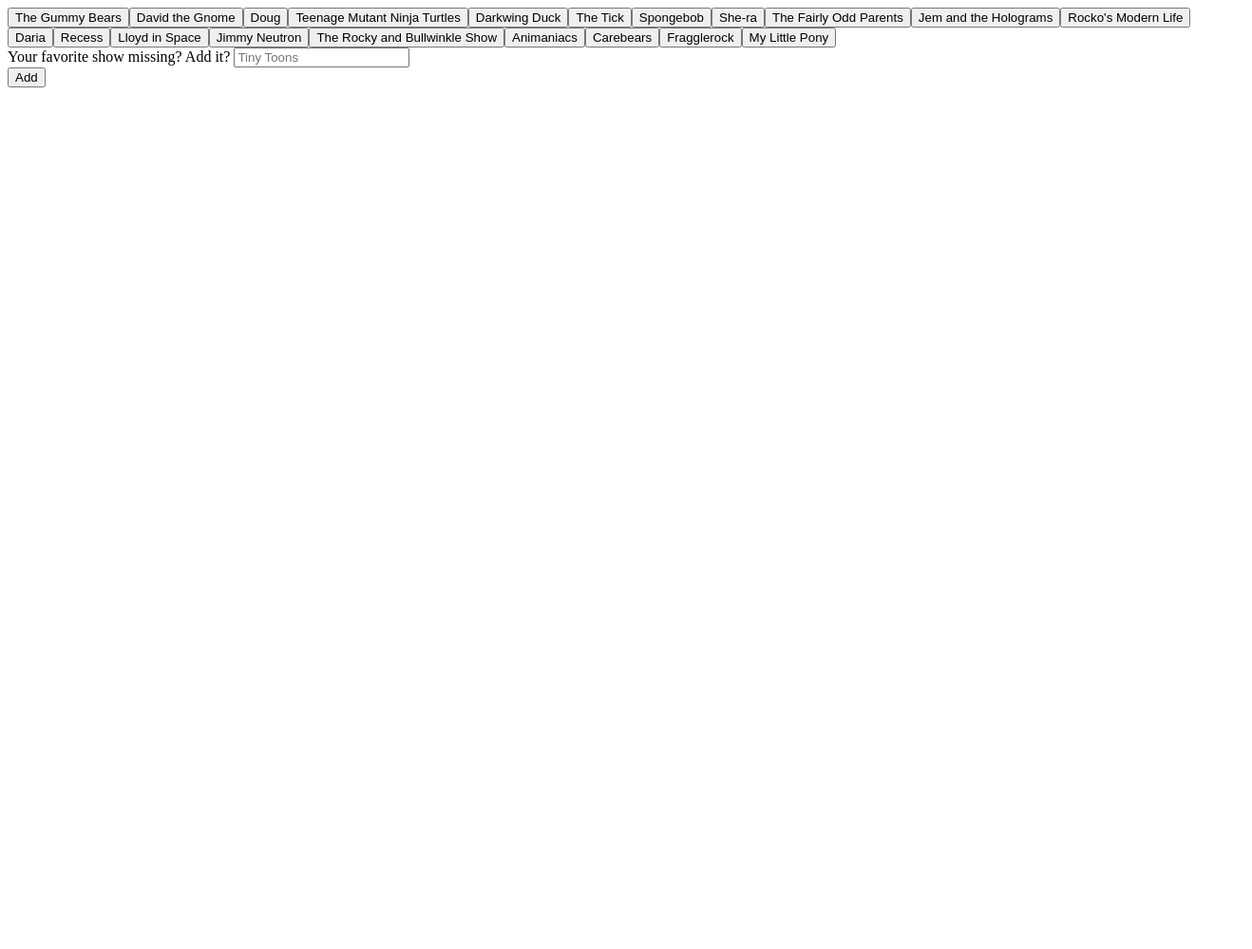
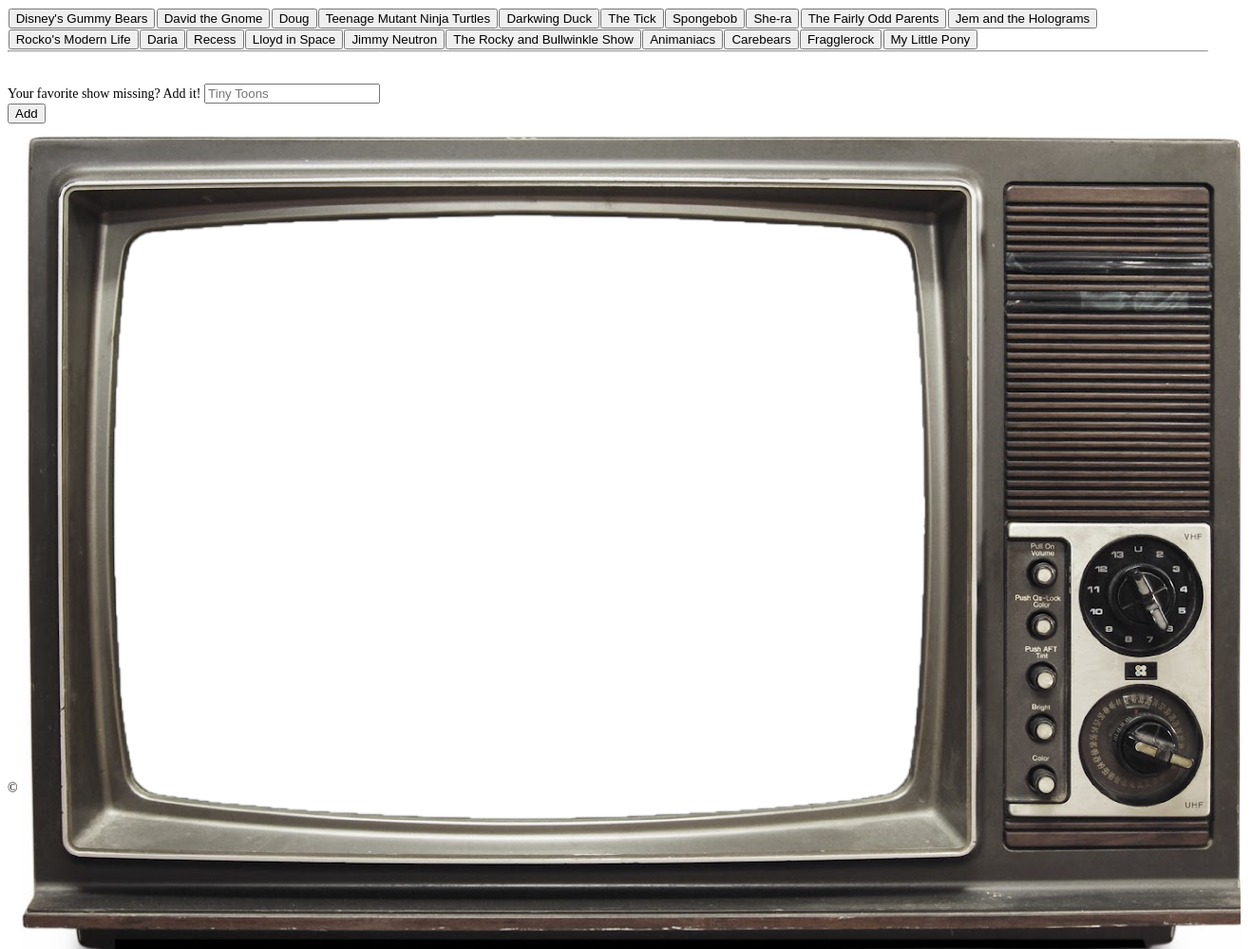
Before and after one commit to dragonkittyrawr/gifTastic, a plain HTML site: page index.html in a window 1280 px wide. Shown: the top 999 px of the page at 95% size, 1318 px wide, since content can reach past the window. Before the commit the page ends 800 px from the top, so only its background shows below. Drawn offline with nearby package versions, Linux system fonts and the light colour scheme.

Commit message:
TV theme added.

```diff
--- a/assets/css/style.css
+++ b/assets/css/style.css
@@ -0,0 +1,79 @@
+html,
+body {
+    height: 100%;
+    font-size: 14px;
+    position: relative;
+}
+
+header {
+    height: 10%;
+}
+
+button {
+    margin: .05%;
+    float: left;
+}
+
+hr {
+    clear: both;
+}
+
+main {
+    height: 85%;
+    width: 100%;
+    clear: both;
+}
+
+footer {
+    height: 5%;
+    text-align: center;
+    position: absolute;
+    top: 100%;
+    clear: both;
+}
+
+#gifCorral {
+    overflow: auto;
+    z-index: -1;
+    margin-left: 125px;
+    max-width: 1000px;
+    max-height: 550px;
+    margin-top: 110px;
+    margin-right: 273px;
+    margin-bottom: 5px;
+    border-radius: 5px;
+}
+
+.tvFrame {
+    background: url("../images/oldTvEmptyScreen.png") no-repeat;
+    z-index: 1000000;
+    clear: both;
+    display: inline-block;
+    position: relative;
+    min-height: 870px;
+    min-width: 1285px;
+    margin: 1%;
+}
+
+.gifGif {
+    float: left;
+    border-radius: 5px;
+}
+
+.rated {
+    float: left;
+}
+
+::-webkit-scrollbar {
+    width: 12px;
+}
+
+::-webkit-scrollbar-track {
+    -webkit-box-shadow: inset 0 0 6px rgba(0,0,0,0.3);
+    border-radius: 10px;
+}
+
+::-webkit-scrollbar-thumb {
+    border-radius: 10px;
+    -webkit-box-shadow: inset 0 0 6px rgba(0,0,0,0.5);
+}
--- a/assets/javascript/app.js
+++ b/assets/javascript/app.js
@@ -4,7 +4,7 @@
 
 // Array topics to contain button text.
 
-var topics = ["The Gummy Bears", "David the Gnome", "Doug", "Teenage Mutant Ninja Turtles", "Darkwing Duck", "The Tick", "Spongebob", "She-ra", "The Fairly Odd Parents", "Jem and the Holograms", "Rocko's Modern Life", "Daria", "Recess", "Lloyd in Space", "Jimmy Neutron", "The Rocky and Bullwinkle Show", "Animaniacs", "Carebears", "Fragglerock", "My Little Pony"];
+var topics = ["Disney's Gummy Bears", "David the Gnome", "Doug", "Teenage Mutant Ninja Turtles", "Darkwing Duck", "The Tick", "Spongebob", "She-ra", "The Fairly Odd Parents", "Jem and the Holograms", "Rocko's Modern Life", "Daria", "Recess", "Lloyd in Space", "Jimmy Neutron", "The Rocky and Bullwinkle Show", "Animaniacs", "Carebears", "Fragglerock", "My Little Pony"];
 
 var results = "";
 
@@ -58,7 +58,12 @@ function renderButtons() {
 function releaseGifs() {
 
     var t = $(this).attr("data-name");
+
+    console.log(t);
+
     var queryURL = "https://api.giphy.com/v1/gifs/search?q=" + t + "&api_key=dc6zaTOxFJmzC&limit=10";
+
+    console.log(queryURL);
 
 
     $.ajax({
@@ -76,16 +81,16 @@ function releaseGifs() {
 
             var rating = results[i].rating;
 
-            var p = $("<p>").text("Rating: " + rating);
+            var p = $("<p class=\"rated\">").text("Rating: " + rating);
 
             var tImage = $("<img src=\"\" data-still=\"\" data-animate=\"\" class=\"gifGif\" data-state=\"still\">");
 
 
             tImage.attr("src", results[i].images.fixed_height_still.url);
 
-            tImage.attr("data-still", results[i].images.fixed_height_still.url)
+            tImage.attr("data-still", results[i].images.fixed_height_still.url);
 
-            tImage.attr("data-animate", results[i].images.fixed_height.url)
+            tImage.attr("data-animate", results[i].images.fixed_height.url);
 
             gifDiv.prepend(p);
             gifDiv.prepend(tImage);
--- a/index.html
+++ b/index.html
@@ -10,16 +10,26 @@
 </head>
 
 <body>
-    <div id="buttonCorral"></div>
+    <header>
+        <div id="buttonCorral"></div>
+        <hr>
+    </header>
+    <main>
     <form id="newTopicForm">
-        <label for="tInput">Your favorite show missing?  Add it?</label>
+        <label for="tInput">Your favorite show missing? Add it!</label>
         <input type="text" id="tInput" placeholder="Tiny Toons">
         <br>
         <!-- Button triggers new movie to be added -->
         <input id="addTopic" type="submit" value="Add">
     </form>
 
+	<div class="tvFrame">
+
     <div id="gifCorral"></div>
+
+    </div>
+    </main>
+    <footer><p>&copy; Erin Stewart 2017</p></footer>
     <script type="text/javascript" src="assets/javascript/app.js"></script>
 </body>
 
```
Also changed, not shown: assets/images/oldTvEmptyScreen.png (added), assets/images/retroCartoonsWallpaper.jpg (added).
